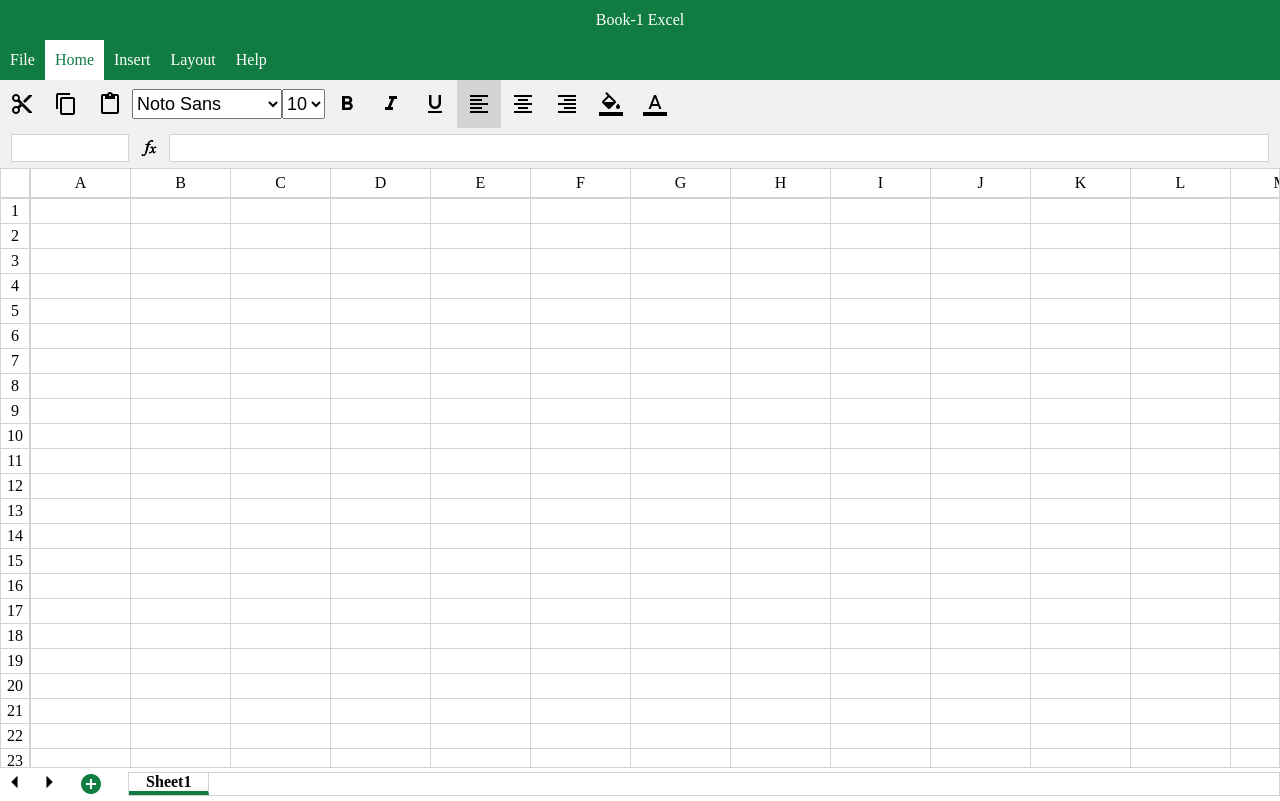
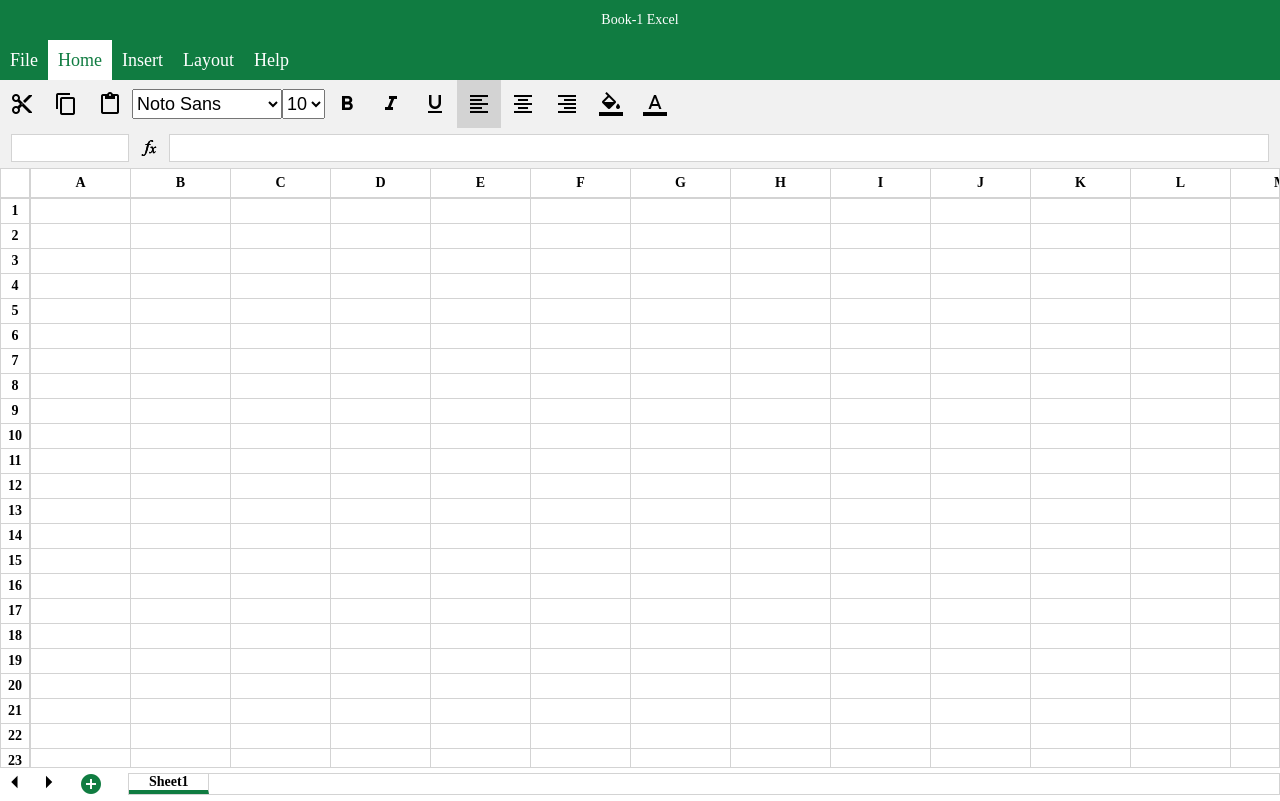
Before and after one commit to bhavesh-pepcoding/Excel-Clone, a plain HTML site: page index.html in a window 1280 px wide. Drawn offline with nearby package versions, Linux system fonts and the light colour scheme.

Commit message:
Fixed some minor bugs

```diff
--- a/style.css
+++ b/style.css
@@ -1,7 +1,7 @@
 body {
     margin: 0;
     overflow: hidden;
-    font-size: 14;
+    font-size: 14px;
 }
 
 * {
@@ -31,7 +31,7 @@ body {
     padding-left: 10px;
     padding-right: 10px;
     color: #fff;
-    font-size: 18;
+    font-size: 18px;
     display: flex;
     align-items: center;
 }
@@ -181,7 +181,7 @@ body {
     justify-content: center;
     align-items: center;
     border-right: 1px solid lightgray;
-    font-weight: "bold";
+    font-weight: bold;
 }
 
 .row-name {
@@ -190,6 +190,7 @@ body {
     align-items: center;
     min-height: 25px;
     border-bottom: 1px solid lightgray;
+    font-weight: bold;
 }
 
 .cell-row {
```
